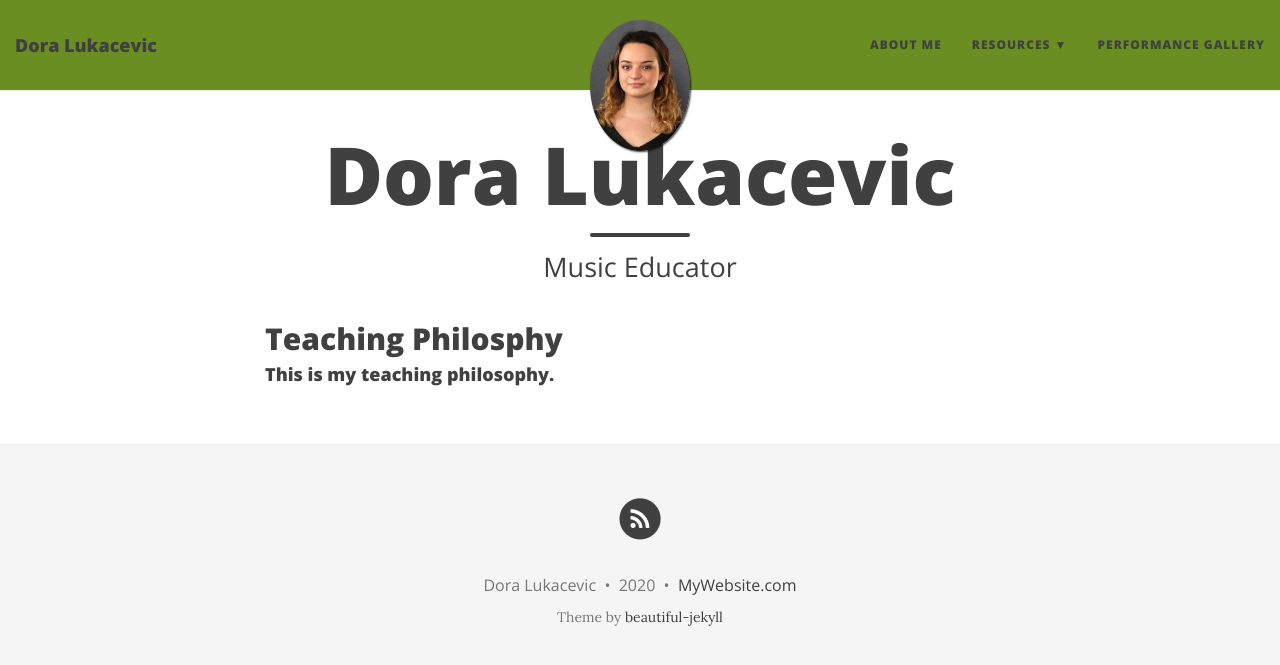
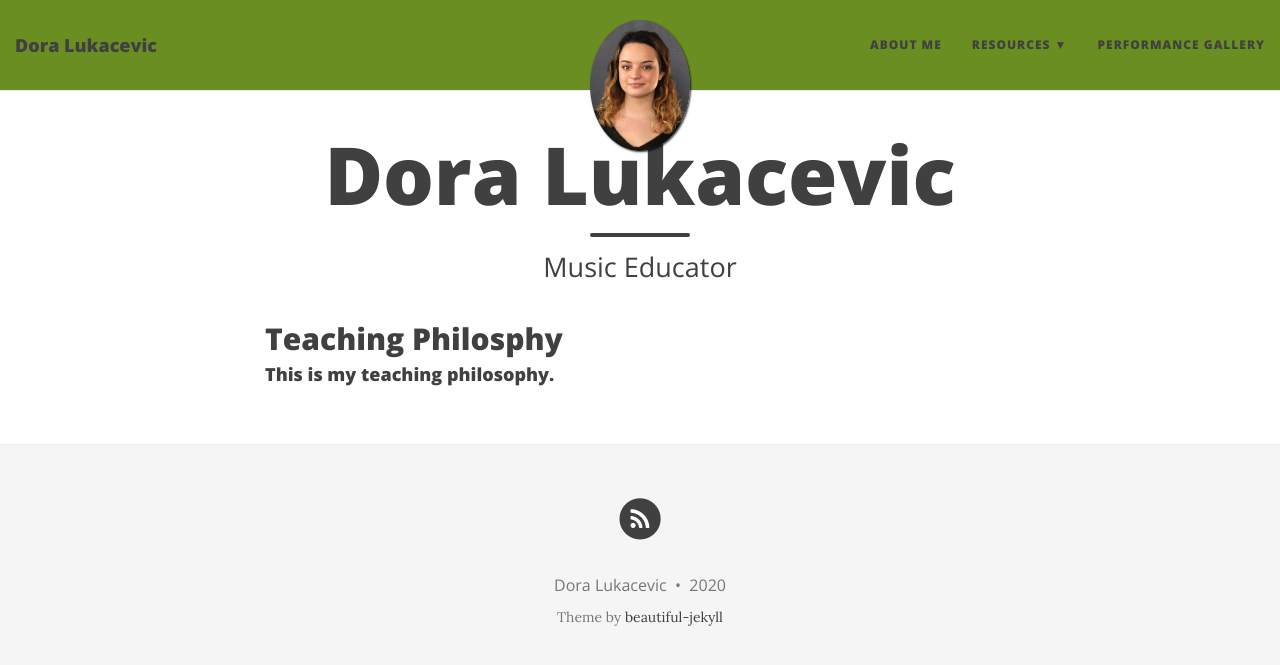
Before and after one commit to dlukacevic/dlukacevic.github.io, a Jekyll site: the page built from index.md, in a window 1280 px wide. Shown: the top 665 px of the page. Built offline with Jekyll 4.4.1, drawn with Linux system fonts in a browser that asks for light colours; nearby versions of some CDN libraries; the list of posts is cut into pages by our own code.

Commit message:
Update _config.yml

```diff
--- a/_config.yml
+++ b/_config.yml
@@ -29,7 +29,7 @@ navbar-links:
 
 # Image to show in the navigation bar - image must be a square (width = height)
 # Remove this parameter if you don't want an image in the navbar
-avatar: "img/headshot.jpg"
+avatar: "/img/headshot.jpg"
 
 # If you want to have an image logo in the top-left corner instead of the title text,
 # then specify the following parameter
@@ -94,7 +94,7 @@ share-links-active:
 
 # How to display the link to the website in the footer
 # Remove this if you don't want a link in the footer
-url-pretty: "MyWebsite.com"  # eg. "deanattali.com/beautiful-jekyll"
+# url-pretty: "MyWebsite.com"  # eg. "deanattali.com/beautiful-jekyll"
 
 # --- Web Statistics Section --- #
 
```
